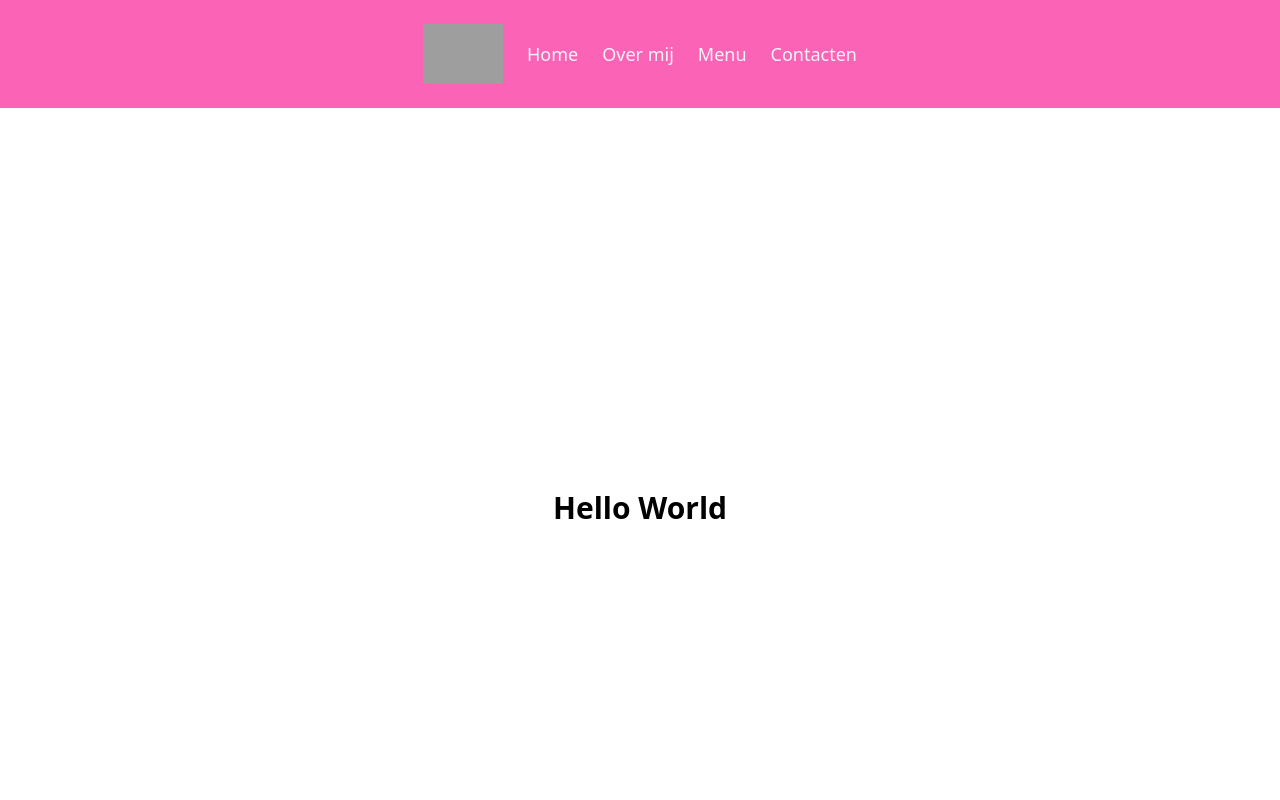
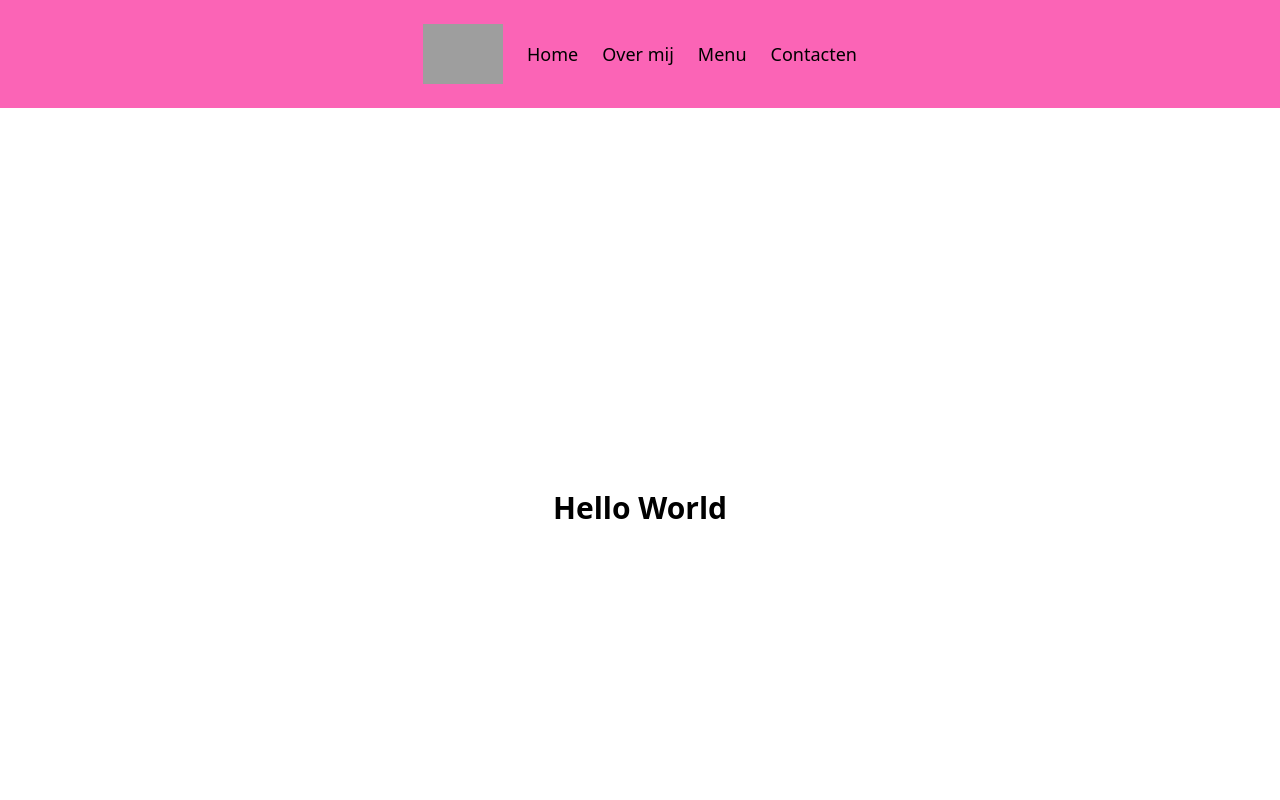
Before and after one commit to Newwiens/next-ts-ecommerce-cafeshop, a Next.js app in the folder frontend/: page / in a window 1280 px wide. Shown: the top 800 px of the page. Built offline with nearby package versions, Linux system fonts and the light colour scheme; grey boxes are pictures that could not be loaded.

Commit message:
Change body text color from slate-100 to black

```diff
--- a/frontend/src/app/layout.tsx
+++ b/frontend/src/app/layout.tsx
@@ -16,7 +16,7 @@ export default function RootLayout({
 }) {
   return (
     <html lang="nl">
-      <body className="bg-slate-950 text-slate-100">
+      <body className="bg-slate-950 text-black">
         <Navbar />
         <main>{children}</main>
         <Footer />
```
